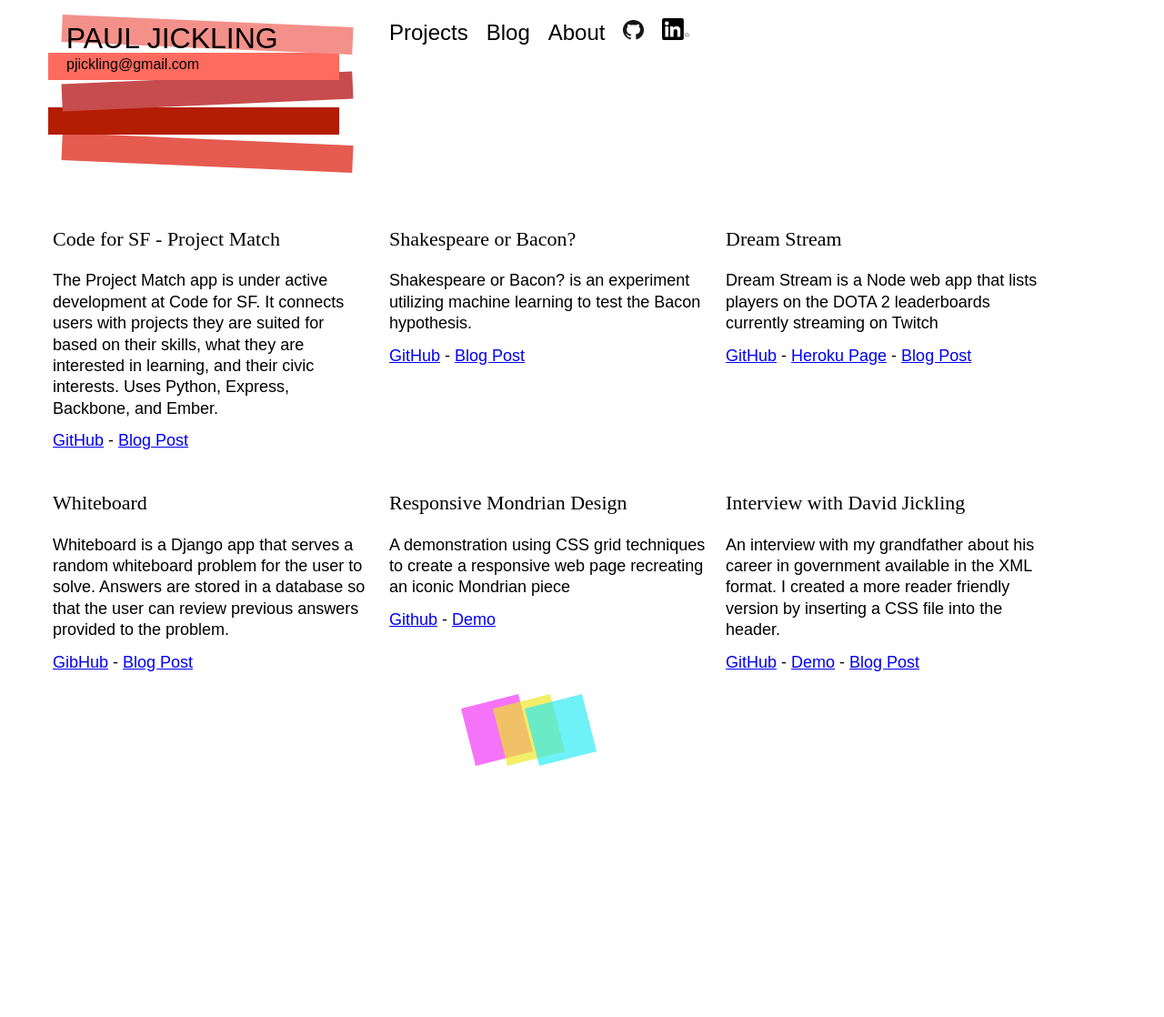
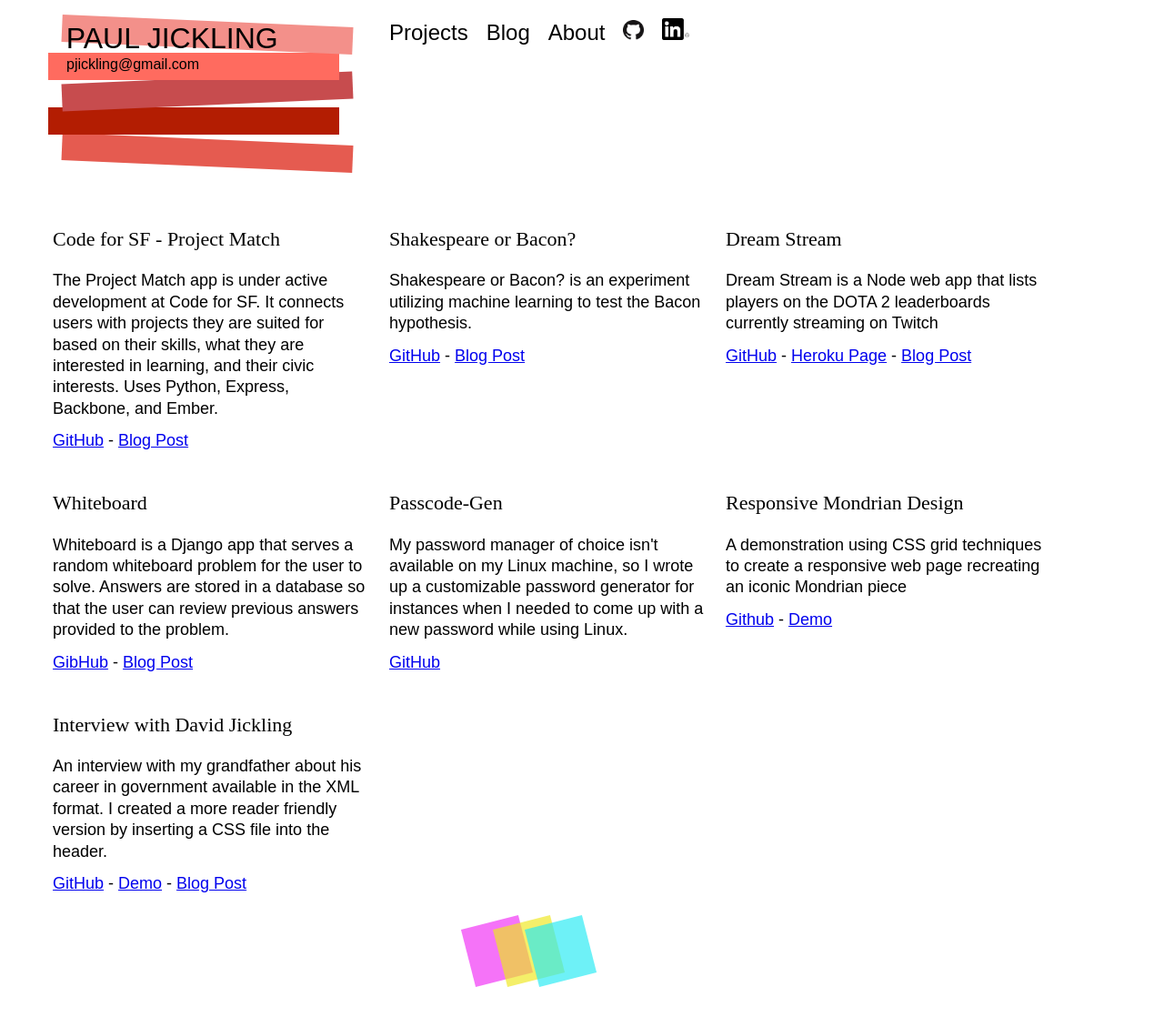
Before and after one commit to pauljickling/pauljickling.github.io, a Jekyll site: the page built from projects.md, in a window 1280 px wide. Shown: the whole page at 91% size. Built offline with Jekyll 4.4.1, drawn with Linux system fonts in a browser that asks for light colours; some web fonts are replaced; before the commit the page ends 900 px from its top, so only the background shows below that.

Commit message:
Revert "Updated projects page"
This reverts commit fbb8ec450e5646ed19ba519eae8fd3f8f7742e89.

```diff
--- a/projects.md
+++ b/projects.md
@@ -21,6 +21,10 @@ permalink: /projects/
   <p class="project-text">Whiteboard is a Django app that serves a random whiteboard problem for the user to solve. Answers are stored in a database so that the user can review previous answers provided to the problem.</p>
   <div class="project-links"><a href="https://github.com/pauljickling/whiteboard">GibHub</a> - <a href="https://pauljickling.github.io/2018/07/30/Whiteboard.html">Blog Post</a></div></li>
 
+  <li class="project"><h2 class="project-title">Passcode-Gen</h2>
+  <p class="project-text">My password manager of choice isn't available on my Linux machine, so I wrote up a customizable password generator for instances when I needed to come up with a new password while using Linux.</p>
+  <div class="project-links"><a href="https://github.com/pauljickling/Passcode-Gen">GitHub</a></div></li>
+
   <li class="project"><h2 class="project-title">Responsive Mondrian Design</h2>
   <p class="project-text">A demonstration using CSS grid techniques to create a responsive web page recreating an iconic Mondrian piece</p>
   <div class="project-links"><a href="https://github.com/pauljickling/Mondrian-Grid-Demo">Github</a> - <a href="https://pauljickling.github.io/sites/mondrian">Demo</a></div></li>
```
